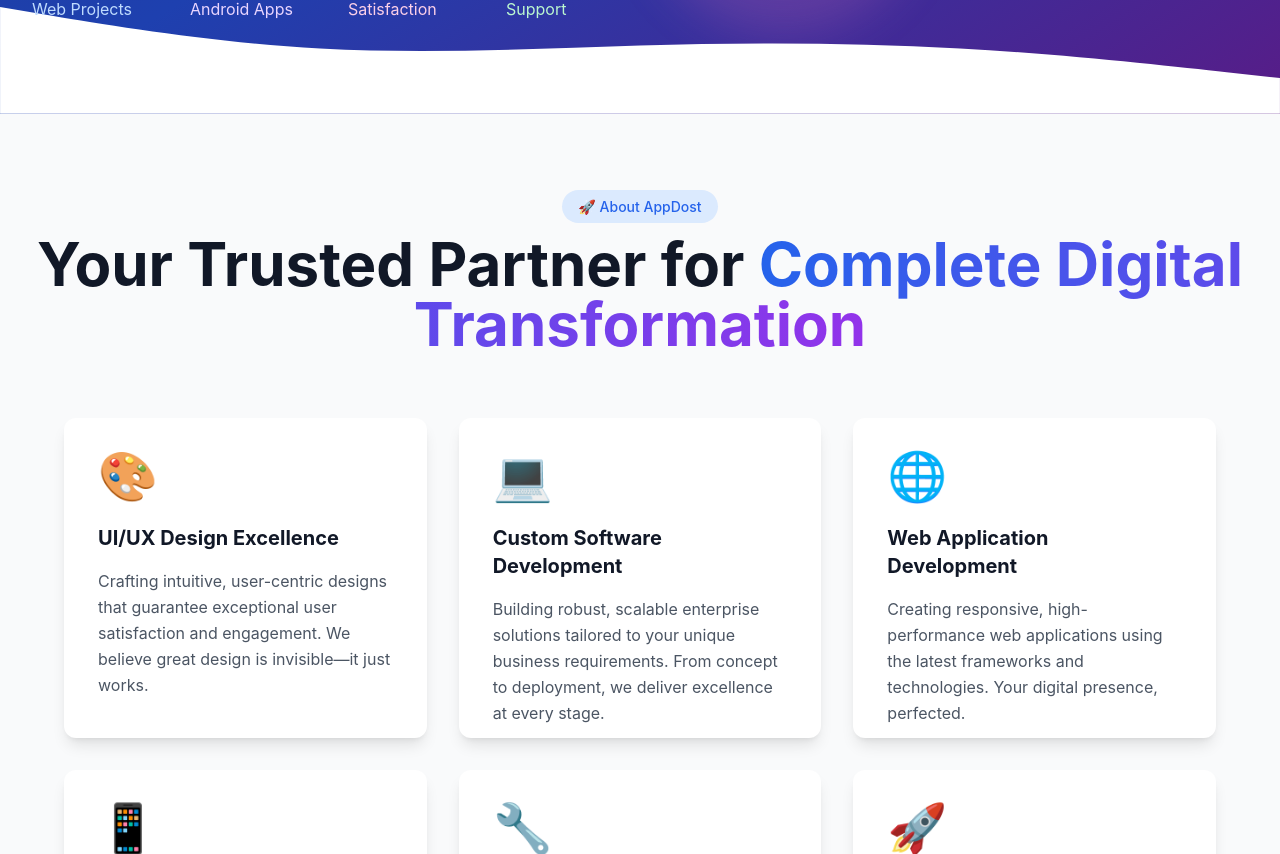
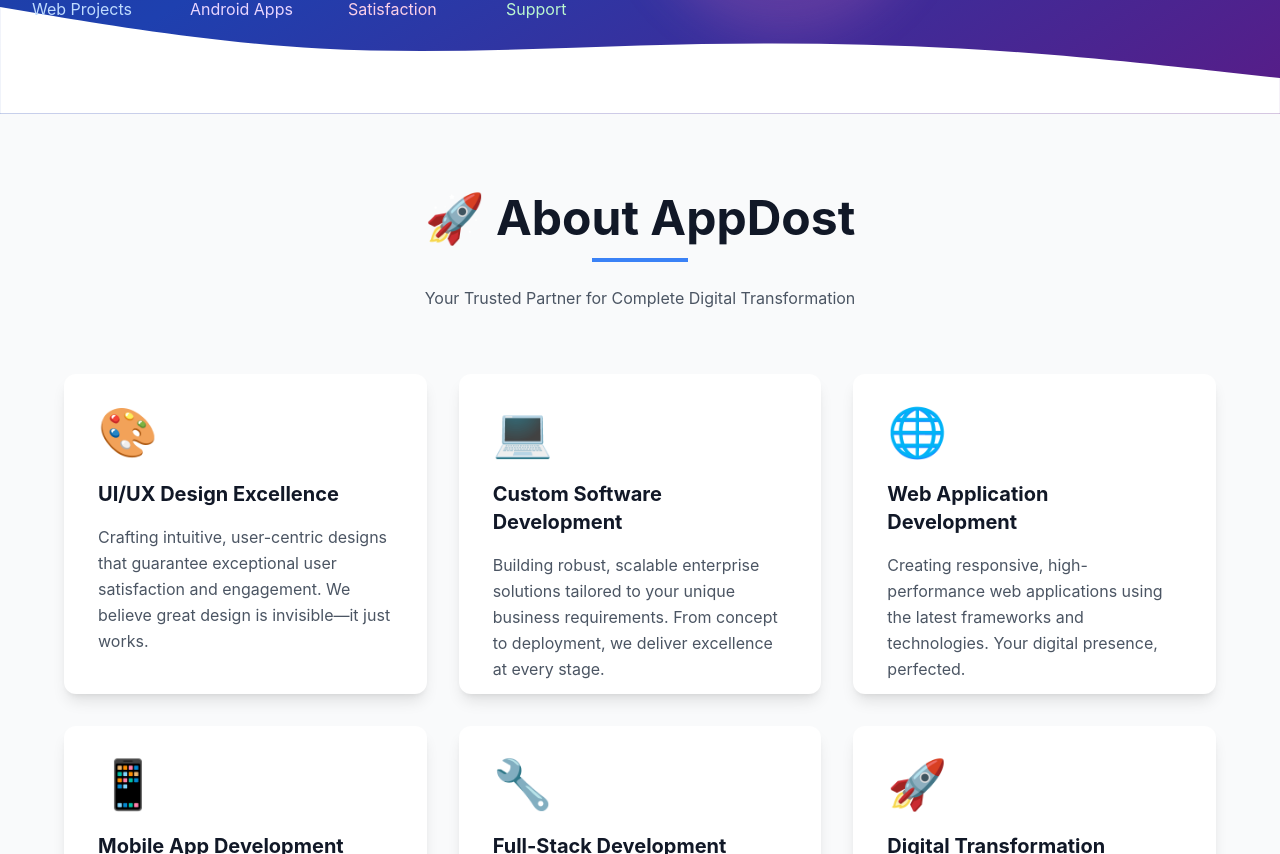
Before and after one commit to khushiraghuvanshi84-sudo/My_appdost, a React (Create React App) app: page / in a window 1280 px wide. Shown: the part 686-1540 px from the top of the page. Built offline with nearby package versions, Linux system fonts and the light colour scheme.

Commit message:
I  have done all the navbars and all content and cards size fixed and also fixed the orientation of the cards.

```diff
--- a/src/components/About.tsx
+++ b/src/components/About.tsx
@@ -48,18 +48,13 @@
       <div className="container mx-auto px-4 lg:px-8">
         {/* Header */}
         <div className="text-center mb-16">
-          <div className="inline-block mb-4">
-            <span className="bg-blue-100 text-blue-600 px-4 py-2 rounded-full text-sm font-medium">
-              🚀 About AppDost
-            </span>
-          </div>
-            <h2 className="text-7xl lg:text-6xl font-bold text-gray-900 mb-6">
-            Your Trusted Partner for{' '}
-            <span className="bg-gradient-to-r from-blue-600 to-purple-600 bg-clip-text text-transparent">
-              Complete Digital Transformation
-            </span>
+          <h2 className="text-4xl lg:text-5xl font-bold text-gray-900 mb-4">
+            🚀 About AppDost
           </h2>
-
+          <div className="w-24 h-1 bg-blue-500 mx-auto mb-6"></div>
+          <p className="text-base text-gray-600 max-w-3xl mx-auto">
+            Your Trusted Partner for Complete Digital Transformation
+          </p>
         </div>
 
         {/* Service Cards - Vertical Layout */}
--- a/src/components/Projects.tsx
+++ b/src/components/Projects.tsx
@@ -85,7 +85,8 @@
         </div>
 
         {/* Featured Projects */}
-        <div className="grid lg:grid-cols-3 gap-8 mb-20">
+        <div className="max-w-6xl mx-auto mb-20">
+          <div className="grid lg:grid-cols-3 gap-8">
           {featuredProjects.map((project, index) => (
             <div
               key={index}
@@ -133,6 +134,7 @@
               </div>
             </div>
           ))}
+          </div>
         </div>
 
         {/* Open Source Projects */}
```
